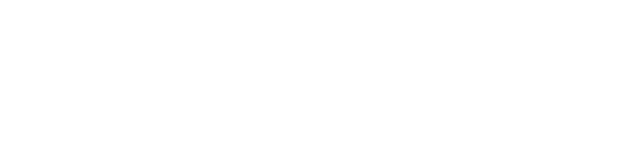
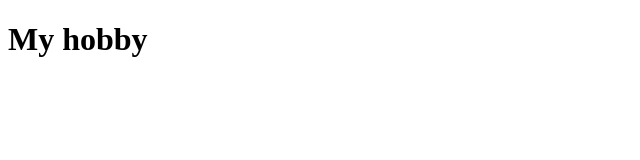
Before and after one commit to RebeckaGothlin/fed23-arbetsmetodik-hobby-RebeckaGothlin, a plain HTML site: page index.html in a window 1280 px wide. Shown: the whole page, without its empty margins (0-640 px from the left). Drawn offline with Linux system fonts and the light colour scheme.

Commit message:
:art: Add h1

```diff
--- a/index.html
+++ b/index.html
@@ -6,6 +6,7 @@
     <title>My hobby</title>
 </head>
 <body>
+    <h1>My hobby</h1>
 
 </body>
 </html>
```
